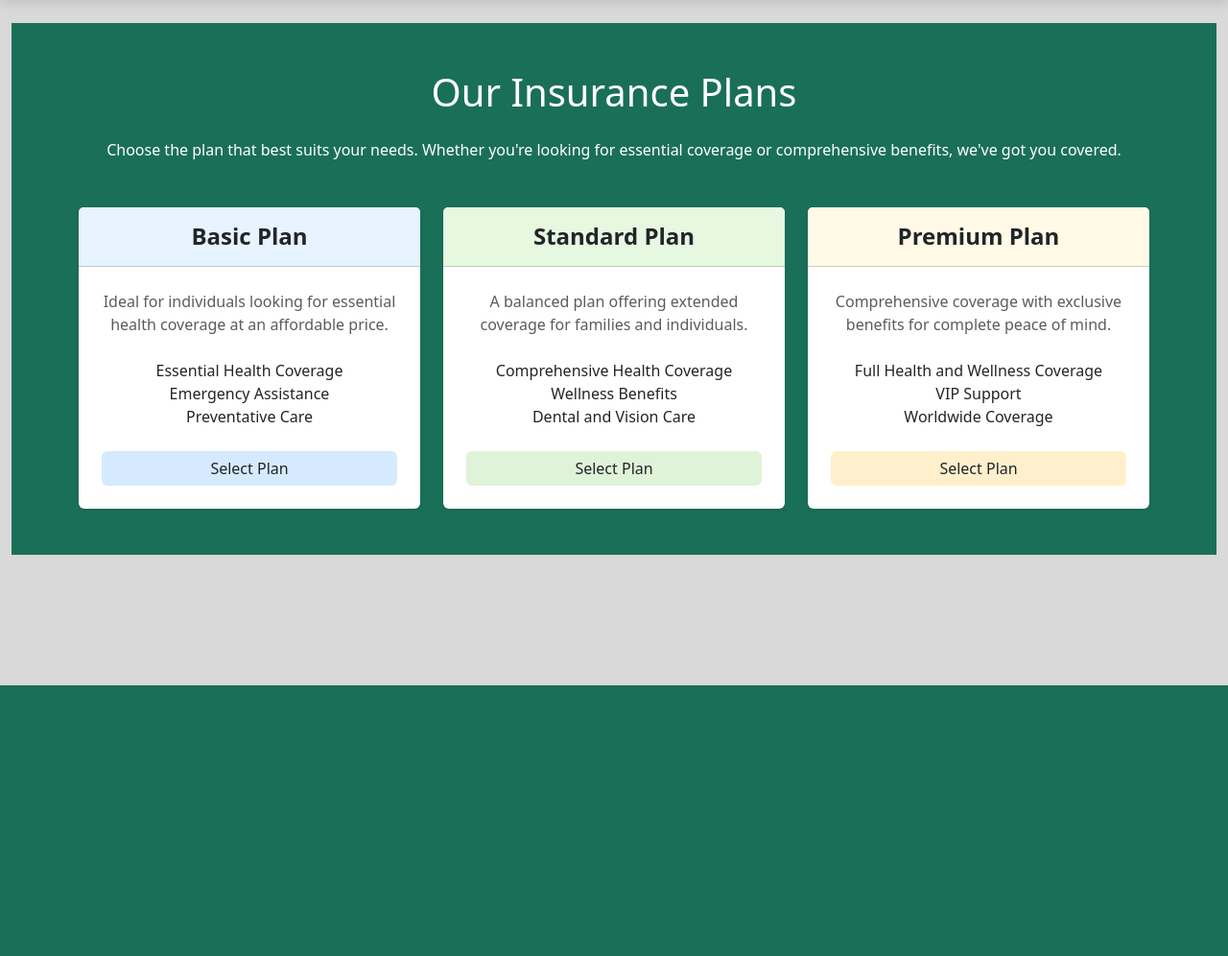
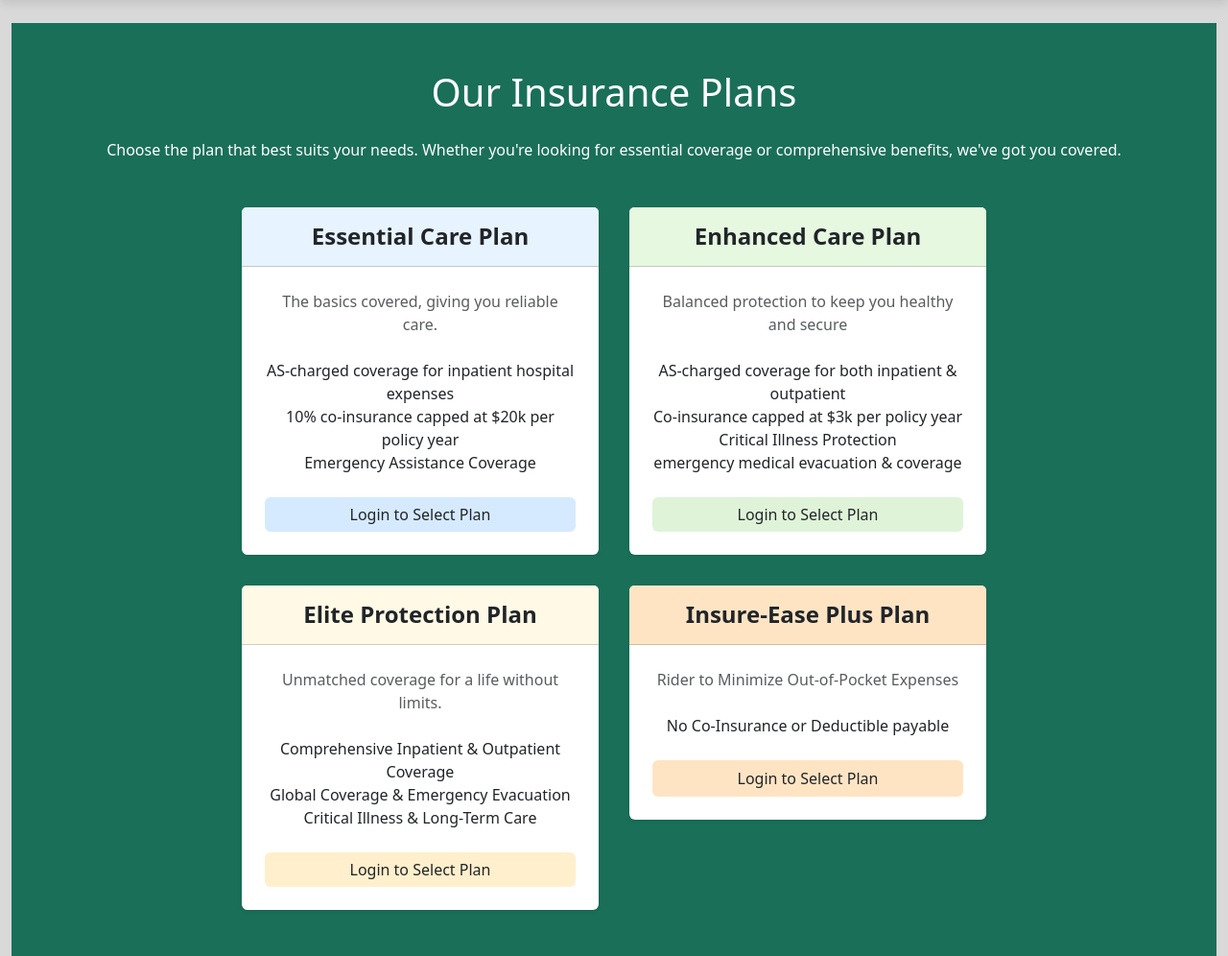
Before and after one commit to KadenNYP/ISPJ_Group5C, a Flask app: page /plans in a window 1280 px wide. Shown: the part 86-1082 px from the top of the page at 96% size. Before the commit the page ends 800 px from the top, so only its background shows below. Run offline with Flask 3, Linux system fonts and the light colour scheme; some libraries are stand-ins or nearby versions.

Commit message:
Improved on the insurance plans content

```diff
--- a/app/Templates/home/Plans.html
+++ b/app/Templates/home/Plans.html
@@ -9,21 +9,20 @@
         <p class="text-center text-white mb-5">
             Choose the plan that best suits your needs. Whether you're looking for essential coverage or comprehensive benefits, we've got you covered.
         </p>
-        <div class="row">
-
+        <div class="plans-section">
             <div class="col-md-4">
                 <div class="card shadow-sm border-0">
                     <div class="card-header basic-plan text-center">
-                        <h4 class="fw-bold mb-0">Basic Plan</h4>
+                        <h4 class="fw-bold mb-0">Essential Care Plan</h4>
                     </div>
                     <div class="card-body text-center">
-                        <p class="card-text text-muted mb-4">Ideal for individuals looking for essential health coverage at an affordable price.</p>
+                        <p class="card-text text-muted mb-4">The basics covered, giving you reliable care.</p>
                         <ul class="list-unstyled mb-4">
-                            <li><i class="bi bi-check-circle text-success"></i> Essential Health Coverage</li>
-                            <li><i class="bi bi-check-circle text-success"></i> Emergency Assistance</li>
-                            <li><i class="bi bi-check-circle text-success"></i> Preventative Care</li>
+                            <li><i class="bi bi-check-circle text-success"></i>AS-charged coverage for inpatient hospital expenses</li>
+                            <li><i class="bi bi-check-circle text-success"></i>10% co-insurance capped at $20k per policy year</li>
+                            <li><i class="bi bi-check-circle text-success"></i>Emergency Assistance Coverage</li>
                         </ul>
-                        <button class="btn btn-basic w-100">Select Plan</button>
+                        <button class="btn btn-basic w-100">Login to Select Plan</button>
                     </div>
                 </div>
             </div>
@@ -32,16 +31,17 @@
             <div class="col-md-4">
                 <div class="card shadow-sm border-0">
                     <div class="card-header standard-plan text-center">
-                        <h4 class="fw-bold mb-0">Standard Plan</h4>
+                        <h4 class="fw-bold mb-0">Enhanced Care Plan</h4>
                     </div>
                     <div class="card-body text-center">
-                        <p class="card-text text-muted mb-4">A balanced plan offering extended coverage for families and individuals.</p>
+                        <p class="card-text text-muted mb-4">Balanced protection to keep you healthy and secure</p>
                         <ul class="list-unstyled mb-4">
-                            <li><i class="bi bi-check-circle text-success"></i> Comprehensive Health Coverage</li>
-                            <li><i class="bi bi-check-circle text-success"></i> Wellness Benefits</li>
-                            <li><i class="bi bi-check-circle text-success"></i> Dental and Vision Care</li>
+                            <li><i class="bi bi-check-circle text-success"></i>AS-charged coverage for both inpatient & outpatient</li>
+                            <li><i class="bi bi-check-circle text-success"></i>Co-insurance capped at $3k per policy year</li>
+                            <li><i class="bi bi-check-circle text-success"></i>Critical Illness Protection</li>
+                            <li><i class="bi bi-check-circle text-success"></i>emergency medical evacuation & coverage</li>
                         </ul>
-                        <button class="btn btn-standard w-100">Select Plan</button>
+                        <button class="btn btn-standard w-100">Login to Select Plan</button>
                     </div>
                 </div>
             </div>
@@ -50,16 +50,31 @@
             <div class="col-md-4">
                 <div class="card shadow-sm border-0">
                     <div class="card-header premium-plan text-center">
-                        <h4 class="fw-bold mb-0">Premium Plan</h4>
+                        <h4 class="fw-bold mb-0">Elite Protection Plan</h4>
                     </div>
                     <div class="card-body text-center">
-                        <p class="card-text text-muted mb-4">Comprehensive coverage with exclusive benefits for complete peace of mind.</p>
+                        <p class="card-text text-muted mb-4">Unmatched coverage for a life without limits.</p>
                         <ul class="list-unstyled mb-4">
-                            <li><i class="bi bi-check-circle text-success"></i> Full Health and Wellness Coverage</li>
-                            <li><i class="bi bi-check-circle text-success"></i> VIP Support</li>
-                            <li><i class="bi bi-check-circle text-success"></i> Worldwide Coverage</li>
+                            <li><i class="bi bi-check-circle text-success"></i>Comprehensive Inpatient & Outpatient Coverage</li>
+                            <li><i class="bi bi-check-circle text-success"></i>Global Coverage & Emergency Evacuation</li>
+                            <li><i class="bi bi-check-circle text-success"></i>Critical Illness & Long-Term Care</li>
                         </ul>
-                        <button class="btn btn-premium w-100">Select Plan</button>
+                        <button class="btn btn-premium w-100">Login to Select Plan</button>
+                    </div>
+                </div>
+            </div>
+
+            <div class="col-md-4">
+                <div class="card shadow-sm border-0">
+                    <div class="card-header plus-plan text-center">
+                        <h4 class="fw-bold mb-0">Insure-Ease Plus Plan</h4>
+                    </div>
+                    <div class="card-body text-center">
+                        <p class="card-text text-muted mb-4">Rider to Minimize Out-of-Pocket Expenses</p>
+                        <ul class="list-unstyled mb-4">
+                            <li><i class="bi bi-check-circle text-success"></i>No Co-Insurance or Deductible payable</li>
+                        </ul>
+                        <button class="btn btn-plus w-100">Login to Select Plan</button>
                     </div>
                 </div>
             </div>
--- a/app/static/css/plans.css
+++ b/app/static/css/plans.css
@@ -1,6 +1,13 @@
 .plans-page-container {
     background-color: #1a6f59;
     padding: 2rem 0;
+}
+
+.plans-section {
+    display: flex;
+    flex-wrap: wrap;
+    justify-content: center;
+    gap: 2rem;
 }
 
 .basic-plan {
@@ -13,6 +20,10 @@
 
 .premium-plan {
     background-color: #fff9e5;
+}
+
+.plus-plan {
+     background-color: #FFE4C4;
 }
 
 .btn-basic {
@@ -42,6 +53,14 @@
     background-color: #ffe8b3;
 }
 
+.btn-plus {
+    background-color: #FFE4C4;
+}
+
+.btn-plus:hover {
+    background-color: #FFCC99;
+}
+
 .card-header {
     font-size: 1.5rem;
     padding: 1rem;
```
